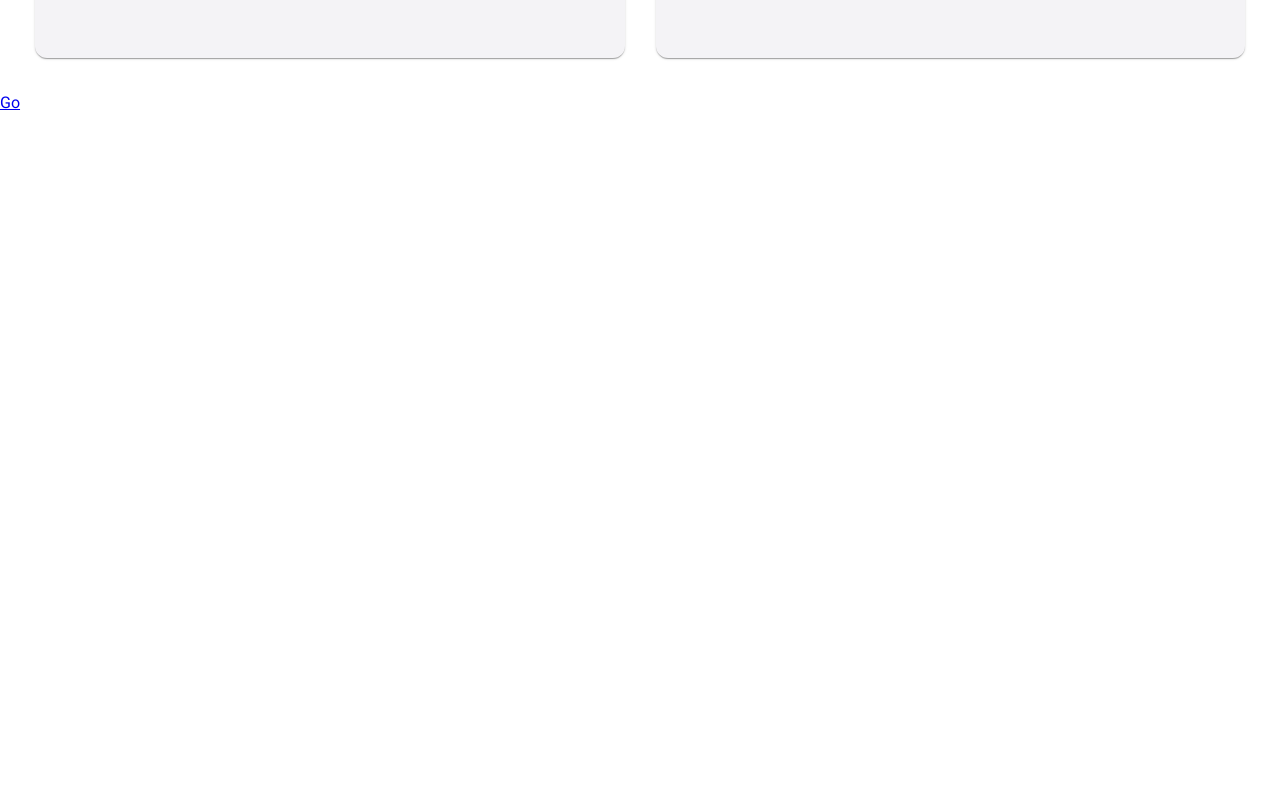
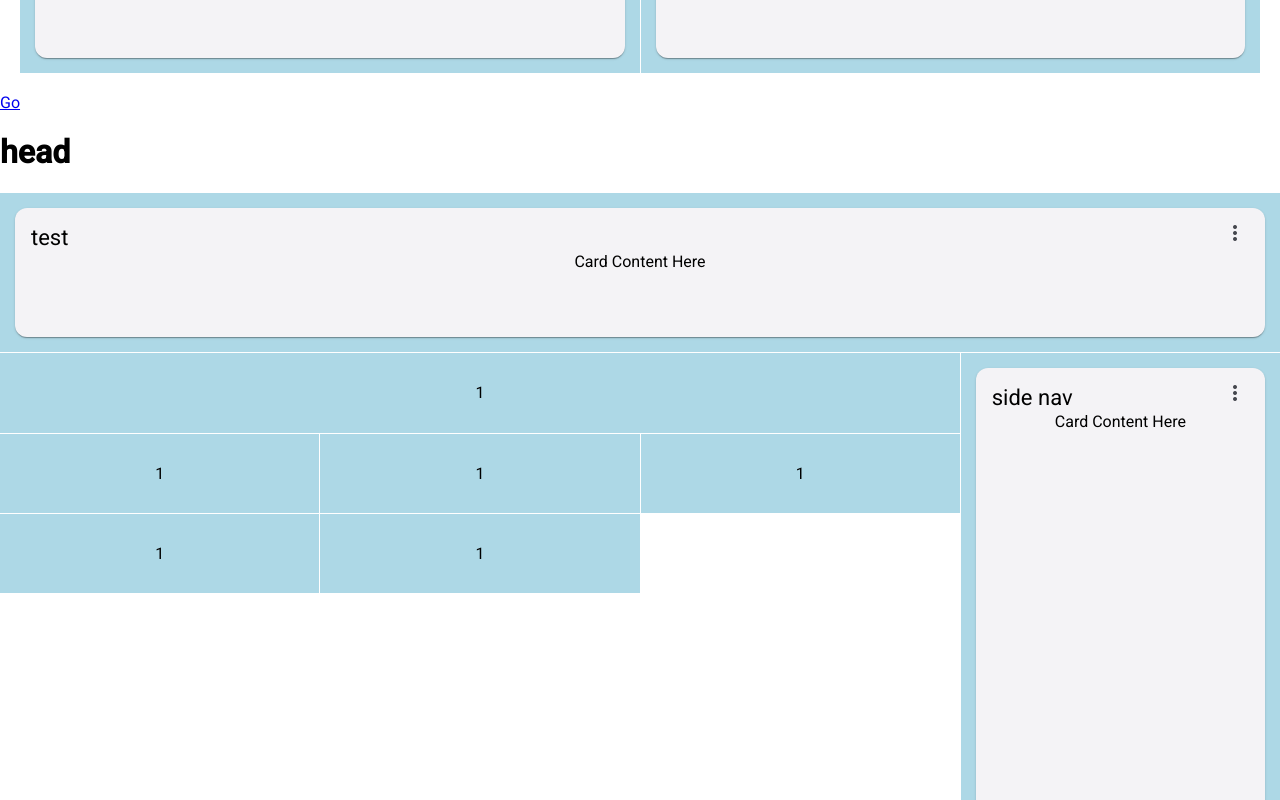
Before and after one commit to qAmiralii/cncMaster, an Angular app: page /private in a window 1280 px wide. Shown: the part 1060-1860 px from the top of the page. Before the commit the page ends 1172 px from the top, so only its background shows below. Built offline with nearby package versions, Linux system fonts and the light colour scheme.

Commit message:
admin dashboard_3 hard point

```diff
--- a/src/app/navigation/private-nav/ui/private-nav.component.html
+++ b/src/app/navigation/private-nav/ui/private-nav.component.html
@@ -32,3 +32,59 @@
 
 
 <router-outlet></router-outlet>
+
+
+
+
+
+<mat-grid-list cols="4" rowHeight="4:1">
+  <mat-grid-tile-header>
+    <h1> head </h1>
+  </mat-grid-tile-header>
+  <mat-grid-tile [colspan]="4" [rowspan]="2">
+    <mat-card class="dashboard-card">
+      <mat-card-header>
+        <mat-card-title>
+          test
+          <button matIconButton class="more-button" [matMenuTriggerFor]="menu" aria-label="Toggle menu">
+            <mat-icon>more_vert</mat-icon>
+          </button>
+          <mat-menu #menu="matMenu" xPosition="before">
+            <button mat-menu-item>Expand</button>
+            <button mat-menu-item>Remove</button>
+          </mat-menu>
+        </mat-card-title>
+      </mat-card-header>
+      <mat-card-content class="dashboard-card-content">
+        <div>Card Content Here</div>
+      </mat-card-content>
+    </mat-card>
+  </mat-grid-tile>
+
+  <mat-grid-tile [colspan]="3">1</mat-grid-tile>
+  <mat-grid-tile [rowspan]="8">
+        <mat-card class="dashboard-card">
+      <mat-card-header>
+        <mat-card-title>
+          side nav
+          <button matIconButton class="more-button" [matMenuTriggerFor]="menu" aria-label="Toggle menu">
+            <mat-icon>more_vert</mat-icon>
+          </button>
+          <mat-menu #menu="matMenu" xPosition="before">
+            <button mat-menu-item>Expand</button>
+            <button mat-menu-item>Remove</button>
+          </mat-menu>
+        </mat-card-title>
+      </mat-card-header>
+      <mat-card-content class="dashboard-card-content">
+        <div>Card Content Here</div>
+      </mat-card-content>
+    </mat-card>
+  </mat-grid-tile>
+
+  <mat-grid-tile>1</mat-grid-tile>
+  <mat-grid-tile>1</mat-grid-tile>
+  <mat-grid-tile>1</mat-grid-tile>
+  <mat-grid-tile>1</mat-grid-tile>
+  <mat-grid-tile>1</mat-grid-tile>
+</mat-grid-list>
--- a/src/app/navigation/private-nav/ui/private-nav.component.scss
+++ b/src/app/navigation/private-nav/ui/private-nav.component.scss
@@ -19,3 +19,7 @@
 .dashboard-card-content {
   text-align: center;
 }
+
+mat-grid-tile {
+  background: lightblue;
+}
--- a/src/app/navigation/private-nav/ui/private-nav.component.ts
+++ b/src/app/navigation/private-nav/ui/private-nav.component.ts
@@ -10,6 +10,12 @@ import { MatCardModule } from '@angular/material/card';
 import {MatListModule} from '@angular/material/list';
 import { RouterLink, RouterOutlet } from '@angular/router';
 
+export interface Tile {
+  color: string;
+  cols: number;
+  rows: number;
+  text: string;
+}
 @Component({
   selector: 'app-private-nav',
   templateUrl: './private-nav.component.html',
@@ -59,33 +65,4 @@ export class PrivateNavComponent {
 
 
 
- stats: { title: string; value: string | number }[] = [];
-  cncNews: { title: string }[] = [];
-
-  ngOnInit(): void {
-    this.loadMockData();
-  }
-
-  loadMockData(): void {
-    this.stats = [
-      { title: 'تعداد کاربران', value: 1200 },
-      { title: 'فروش امروز (BTC)', value: '₿0.24' },
-      { title: 'قالب‌های فعال', value: 87 },
-      { title: 'سفارشات اخیر', value: 14 },
-    ];
-
-    this.cncNews = [
-      { title: 'آپدیت جدید دستگاه CNC مدل Z3 منتشر شد' },
-      { title: 'روش‌های کاهش لرزش در CNC پیشرفته' },
-      { title: '5 نکته حرفه‌ای در استفاده از دستگاه‌های برش' },
-    ];
-  }
-
-
-
-
-
-
-
-
 }
```
Lines whose indentation alone changed are shown as unchanged.
